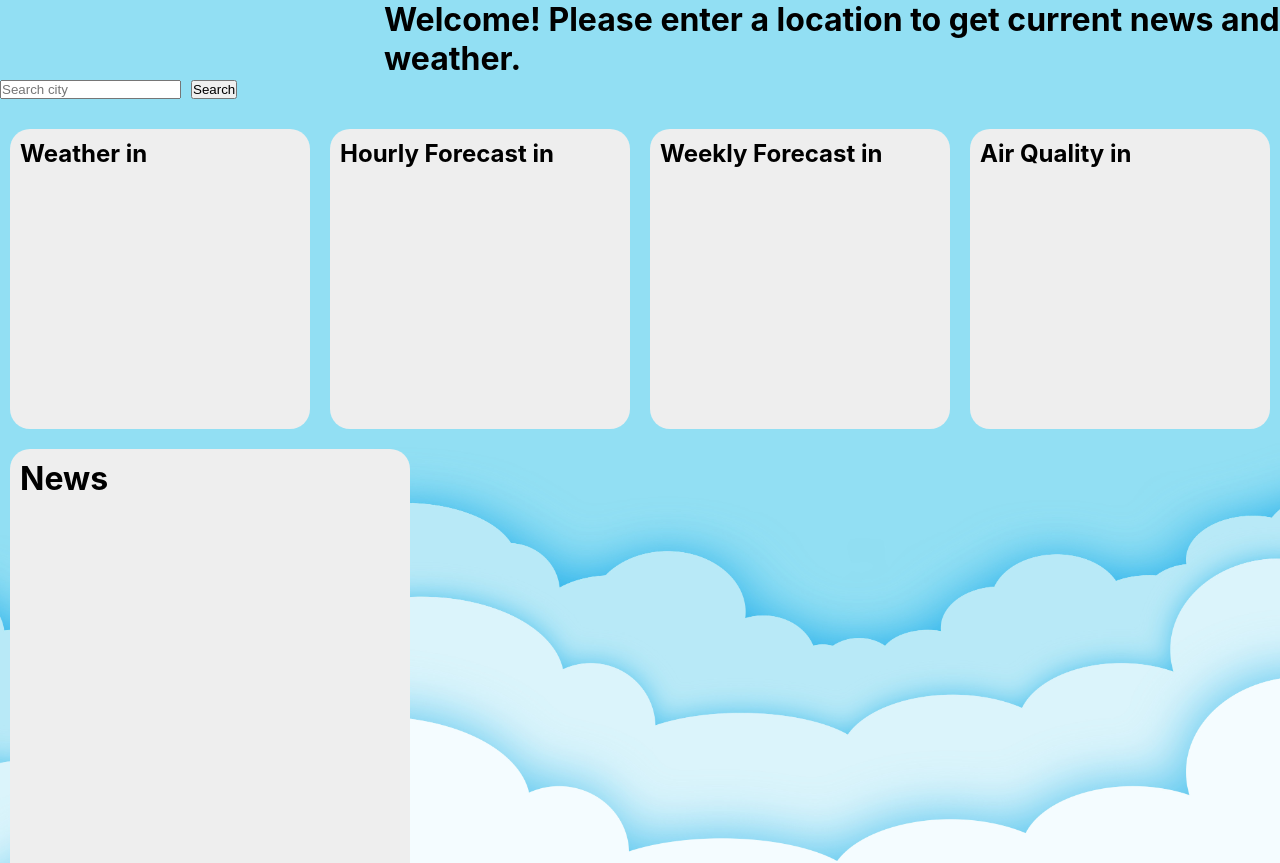
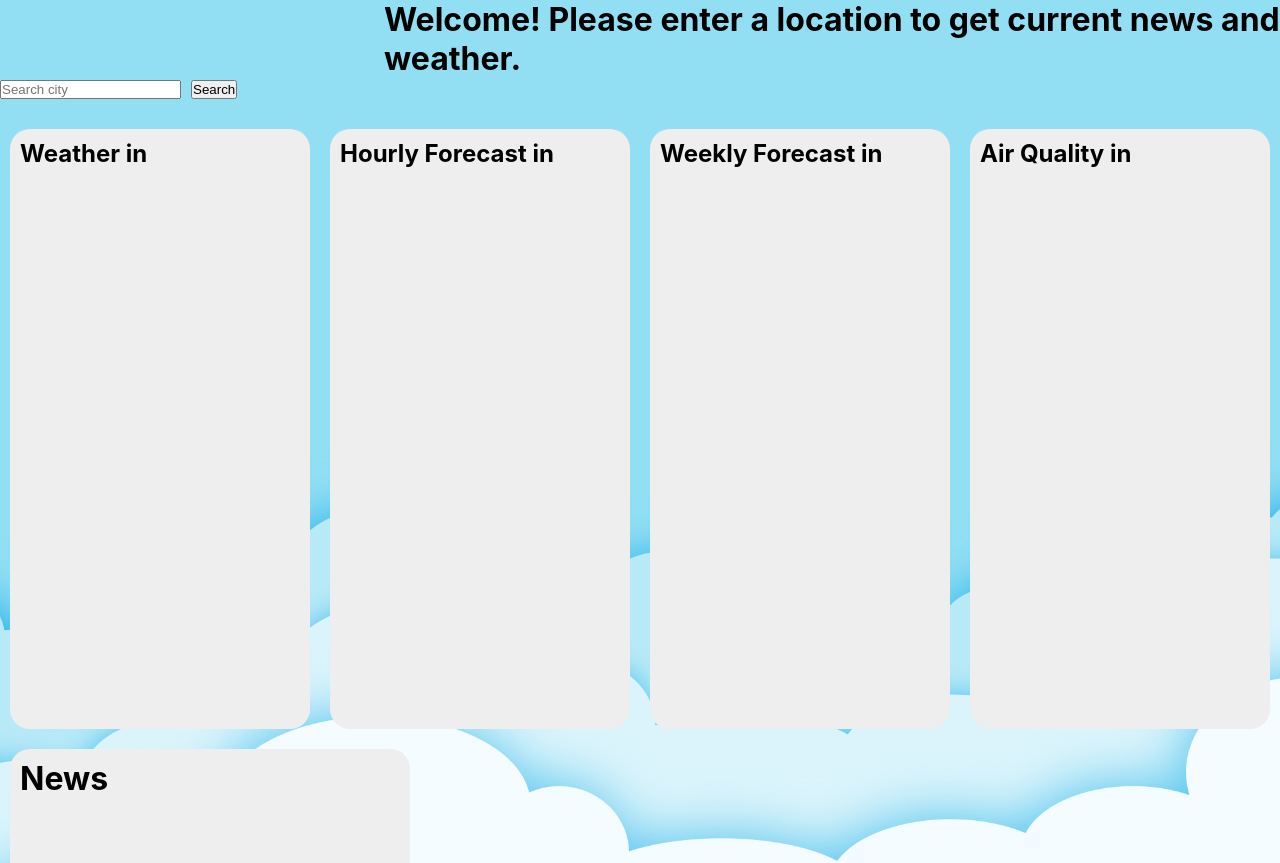
Before and after one commit to larsones/Headstarter-Project-2, a React (Create React App) app in the folder weather-app/: page / in a window 1280 px wide. Shown: the top 863 px of the page. Built offline with nearby package versions, Linux system fonts and the light colour scheme.

Commit message:
Update App.css

```diff
--- a/weather-app/src/App.css
+++ b/weather-app/src/App.css
@@ -21,7 +21,7 @@
 
 .widget {
   width: 300px;
-  height: 300px;
+  height: 600px;
   border-radius: 20px;
   background-color: #eee;
   padding: 10px;
```
